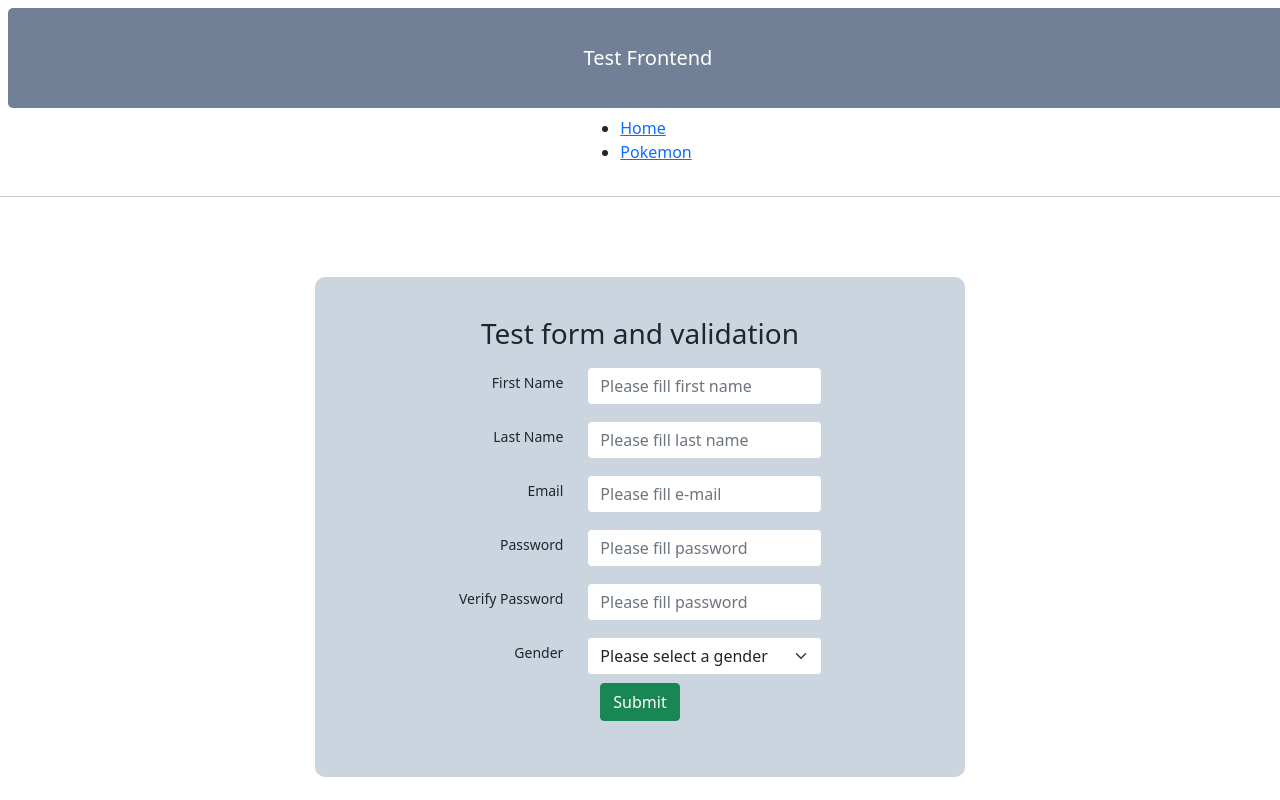
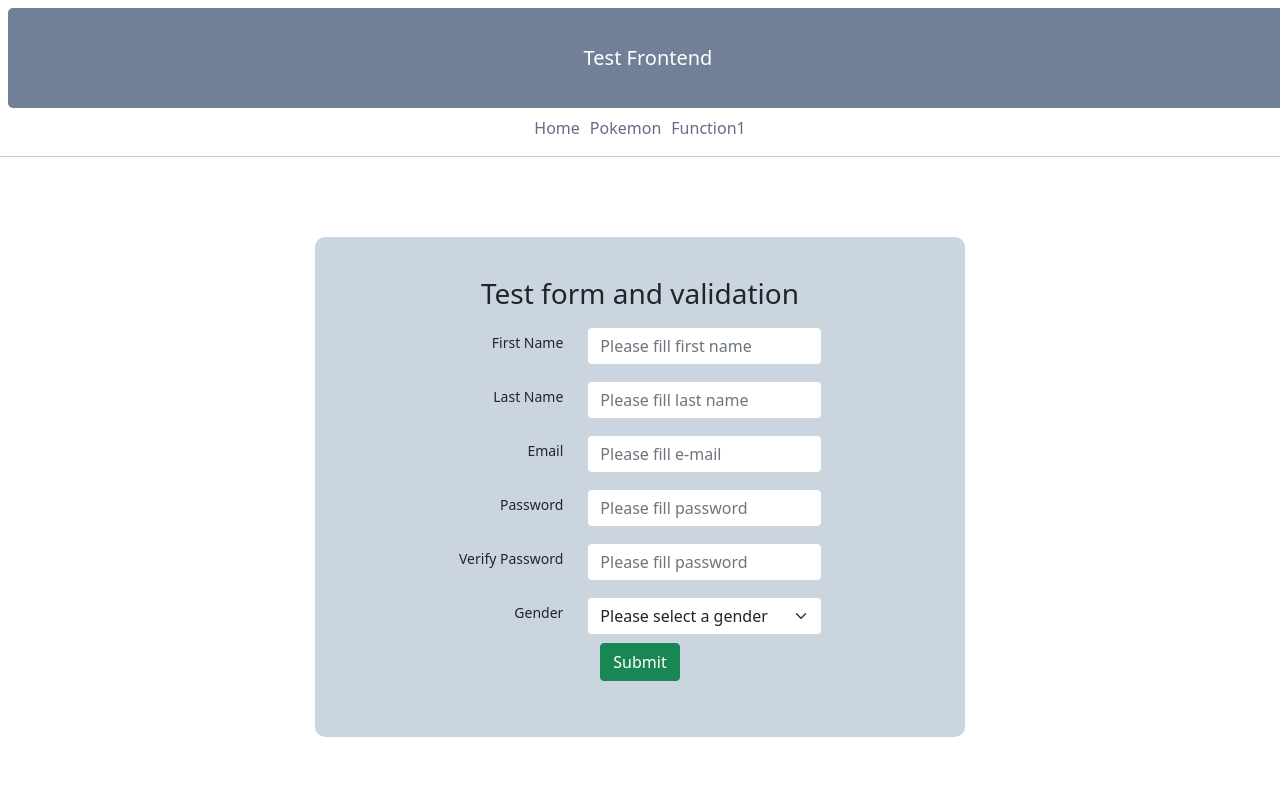
Before and after one commit to Nitjareent/test_frontend, a React (Create React App) app: page / in a window 1280 px wide. Built offline with nearby package versions, Linux system fonts and the light colour scheme.

Commit message:
Update App.js

```diff
--- a/src/App.js
+++ b/src/App.js
@@ -3,18 +3,17 @@ import 'bootstrap/dist/css/bootstrap.min.css';
 import Form from './pages/Form';
 import Header from './components/Header';
 import Pokemon from './pages/Pokemon';
-import { Routes, Route, Outlet, Link } from "react-router-dom";
+import Function1 from './pages/Function1';
+import { Routes, Route, Outlet, Link } from 'react-router-dom';
 
 function App() {
   return (
     <div className="App">
-
       <Routes>
         <Route path="/" element={<Layout />}>
           <Route index element={<Form />} />
           <Route path="pokemon" element={<Pokemon />} />
-
-
+          <Route path="function1" element={<Function1 />} />
           {/* <Route path="*" element={<NoMatch />} /> */}
         </Route>
       </Routes>
@@ -25,23 +24,20 @@ function App() {
 function Layout() {
   return (
     <div>
-      <Header/>
+      <Header />
       <nav>
-        <ul>
-          <li>
-            <Link to="/">Home</Link>
-          </li>
-          <li>
-            <Link to="/Pokemon">Pokemon</Link>
-          </li>
-        </ul>
+        <div>
+          <Link to="/">Home</Link>
+        </div>
+        <div>
+          <Link to="/pokemon">Pokemon</Link>
+        </div>
+        <div>
+          <Link to="/function1">Function1</Link>
+        </div>
       </nav>
 
       <hr />
-
-      {/* An <Outlet> renders whatever child route is currently active,
-          so you can think about this <Outlet> as a placeholder for
-          the child routes we defined above. */}
       <Outlet />
     </div>
   );
```
